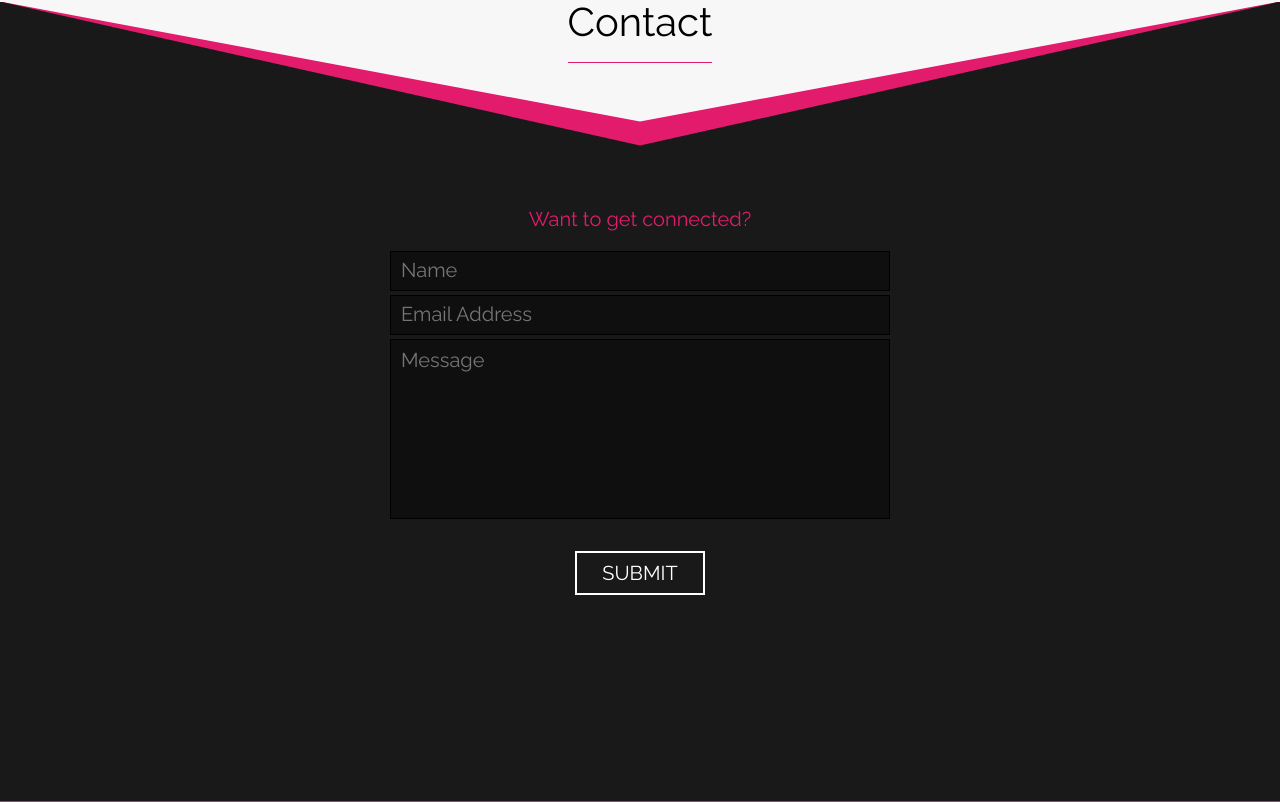
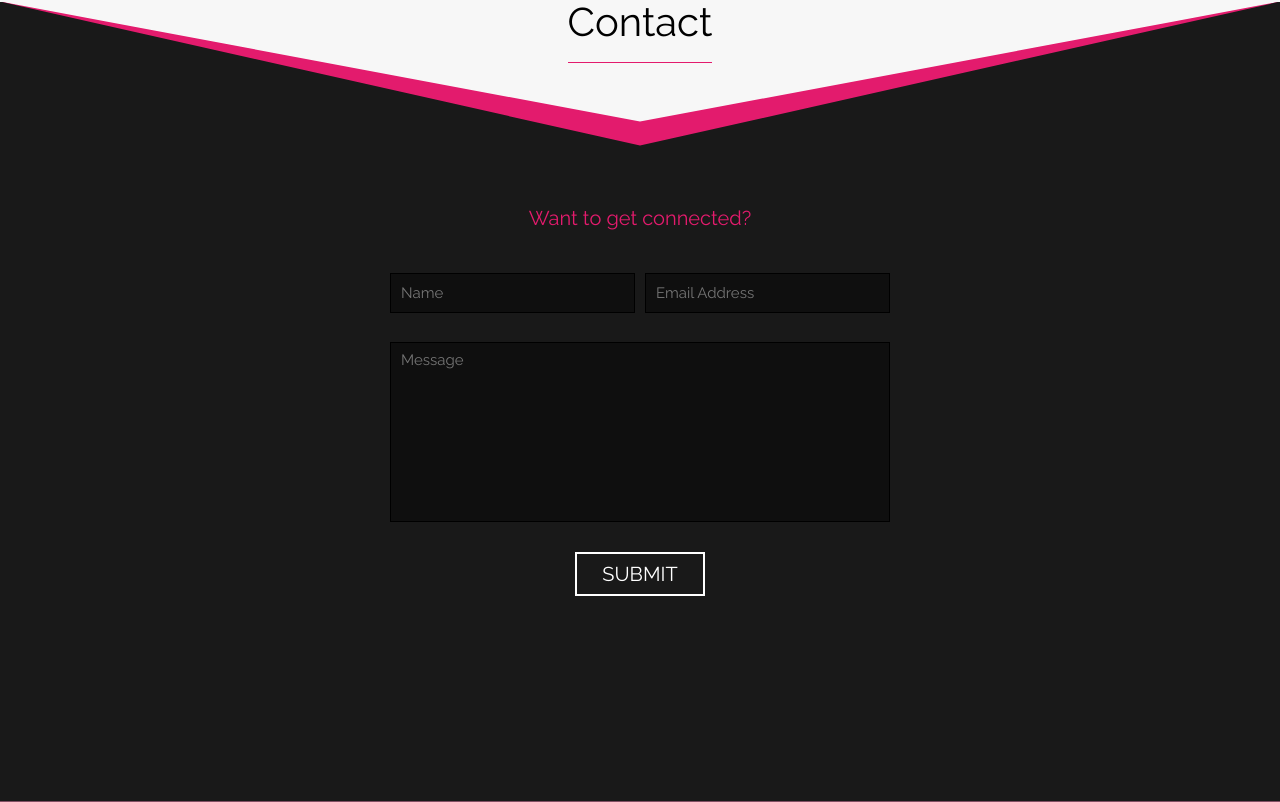
Before and after one commit to OleDakotaJoe/portfolio, a React (Create React App) app: page / in a window 1280 px wide. Shown: the part 3027-3829 px from the top of the page. Built offline with nearby package versions, Linux system fonts and the light colour scheme.

Commit message:
Added floating form labels

```diff
--- a/src/components/contact-section/contact-form/ContactForm.component.jsx
+++ b/src/components/contact-section/contact-form/ContactForm.component.jsx
@@ -19,32 +19,71 @@ const ContactForm = () => {
 		);
 	};
 
+	const animateLabel = (event) => {
+		const label = event.target.labels[0];
+		const classList = label.classList;
+		if (event.target.value !== "") {
+			if (!classList.contains("section-contact__contact-form--label-active")) {
+				classList.add("section-contact__contact-form--label-active");
+			}
+		} else {
+			classList.remove("section-contact__contact-form--label-active");
+		}
+	};
+
 	return (
 		<form className="section-contact__contact-form" onSubmit={sendEmail}>
 			<h4 className="section-contact__contact-form--heading">
 				Want to get connected?
 			</h4>
+			<div className="section-contact__contact-form--upper-container">
+				<div className="section-contact__contact-form--upper-container-row section-contact__contact-form--upper-container-row-1">
+					<div className="section-contact__contact-form--label-box section-contact__contact-form--label-box--name">
+						<label
+							htmlFor="name"
+							className="section-contact__contact-form--label "
+						>
+							Name
+						</label>
+					</div>
+					<div className="section-contact__contact-form--label-box">
+						<label
+							htmlFor="email"
+							className="section-contact__contact-form--label"
+						>
+							Email Address
+						</label>
+					</div>
+				</div>
+				<div className="section-contact__contact-form--upper-container-row section-contact__contact-form--upper-container-row-2">
 					<input
 						name="from_name"
 						id="name"
+						onChange={animateLabel}
 						type="text"
 						placeholder="Name"
-				required="true"
-				className="section-contact__contact-form--input "
+						required={true}
+						className="section-contact__contact-form--input section-contact__contact-form--input--name"
 					/>
 					<input
 						name="reply_to"
 						id="email"
+						onChange={animateLabel}
 						type="email"
-				required="true"
+						required={true}
 						placeholder="Email Address"
 						className="section-contact__contact-form--input "
 					/>
+				</div>
+			</div>
+			<label htmlFor="message" className="section-contact__contact-form--label">
+				Message
+			</label>
 			<textarea
 				name="message"
+				id="message"
+				onChange={animateLabel}
 				placeholder="Message"
-				required="true"
-				id="message"
 				className="section-contact__contact-form--input section-contact__contact-form--message"
 			></textarea>
 			<CustomButton type="submit">SUBMIT</CustomButton>
--- a/src/components/contact-section/contact-form/contact-form.styles.scss
+++ b/src/components/contact-section/contact-form/contact-form.styles.scss
@@ -16,25 +16,70 @@
 		font-family: $sans-serif;
 	}
 
+	&--upper-container {
+		display: flex;
+		flex-direction: column;
+		width: 100%;
+
+		&-row {
+			display: flex;
+			flex-direction: row;
+			margin-top: 0.5rem;
+			//maybe remove this below
+			&-1 {
+			}
+			&-2 {
+			}
+		}
+	}
+
+	&--label-box {
+		width: 50%;
+		&--name {
+			margin-right: 1rem;
+		}
+	}
+
 	&--input {
 		background-color: rgba($color-black, 0.4);
-		font-size: $font-size-m;
+		font-size: $font-size-s;
 		color: $color-white;
 		width: 100%;
-		margin: 2px;
 		height: 4rem;
 		border: 1px solid $color-black;
 		padding: 1rem;
+		font-family: $sans-serif;
+
 		&::placeholder {
-			font-family: $sans-serif;
+			font-size: $font-size-s;
 		}
 		&:focus {
 			outline: none;
 			border: 1px solid $color-primary;
 		}
+
+		&--name {
+			margin-right: 1rem;
+		}
+	}
+	&--label {
+		position: relative;
+		font-size: $font-size-s;
+		font-family: $sans-serif;
+		color: $color-white;
+		align-self: start;
+		padding: 0.5rem 1.1rem;
+		top: 3.5rem;
+		opacity: 0;
+		transition: all 0.4s ease-in-out;
+		&-active {
+			top: 0;
+			opacity: 1;
+		}
 	}
 
 	&--message {
+		margin-top: 0.4rem;
 		height: 18rem;
 		resize: none;
 	}
```
Also changed, not shown: 2 other files (tests, documents, lock files or other folders). Lines whose indentation alone changed are shown as unchanged.
